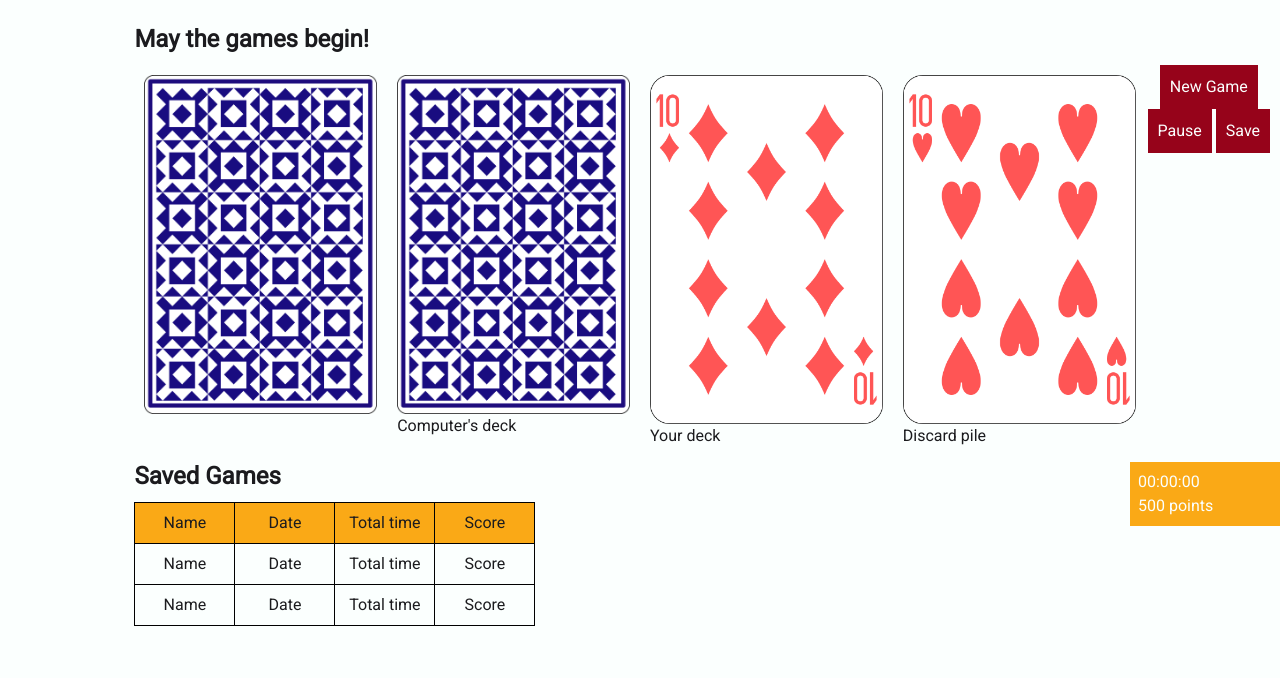
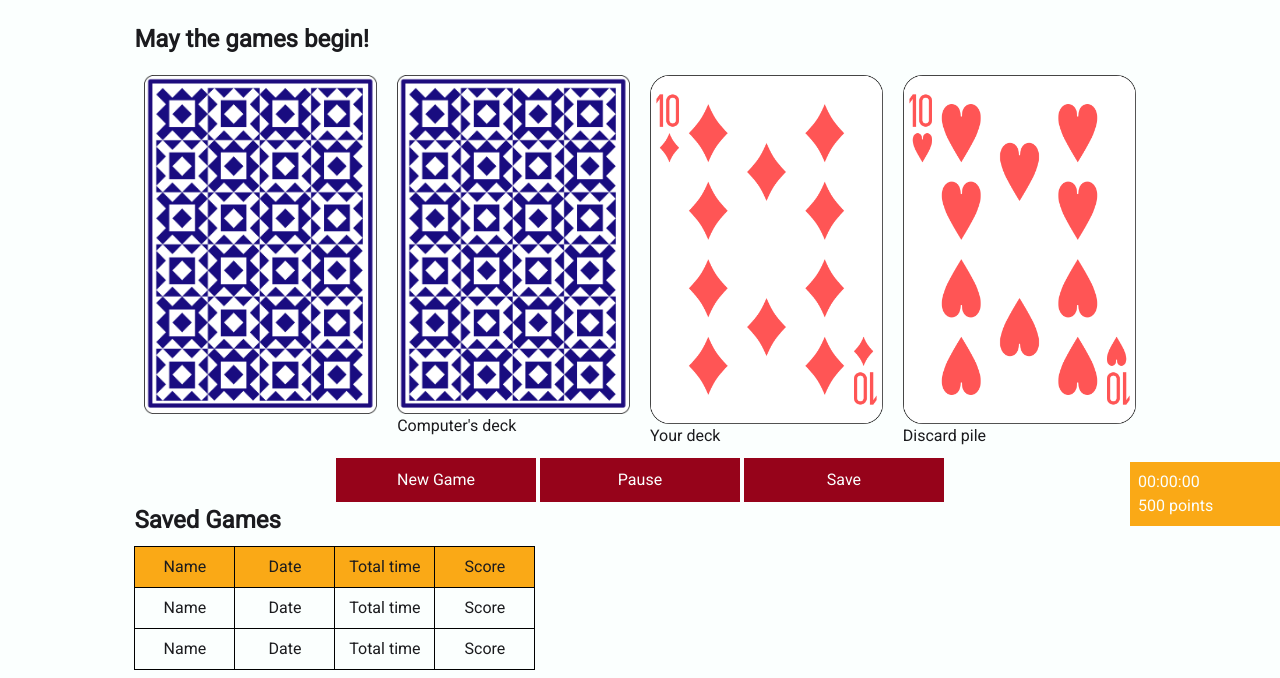
Before and after one commit to scharolta/CardGame, a plain HTML site: page index.html in a window 1280 px wide. Shown: the part 174-852 px from the top of the page. Before the commit the page ends 808 px from the top, so only its background shows below. Drawn offline with Linux system fonts and the light colour scheme.

Commit message:
Fixed the buttons

```diff
--- a/index.html
+++ b/index.html
@@ -41,7 +41,7 @@
             Discard pile
         </div>
     </main>
-    <section>
+    <section class="buttons">
         <ul>
             <li><button>New Game</button></li>
             <li><button>Pause</button></li>
--- a/index_files/GameSS.css
+++ b/index_files/GameSS.css
@@ -29,8 +29,8 @@
         text-decoration: none;
         color: black;
         padding: 10px;
+        width: 200px;
         display: inline-block;
-        width: 200px;
     }
 
         ul a:hover {
@@ -43,7 +43,9 @@
         background-color: #96031A;
         padding: 10px;
         color: #FBFFFE;
-        border:none;
+        border: none;
+        display: inline-block;
+        width: 200px;
     }
 
         ul button:hover {
```
